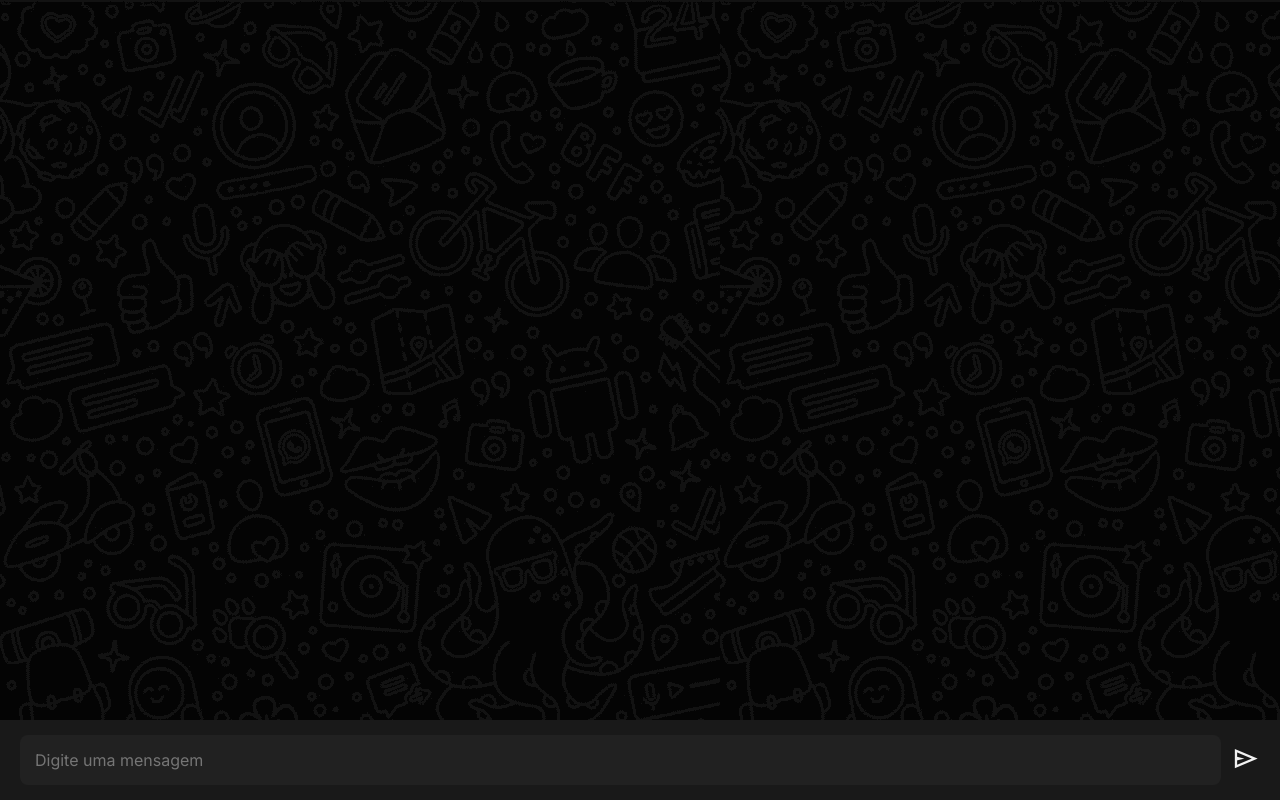
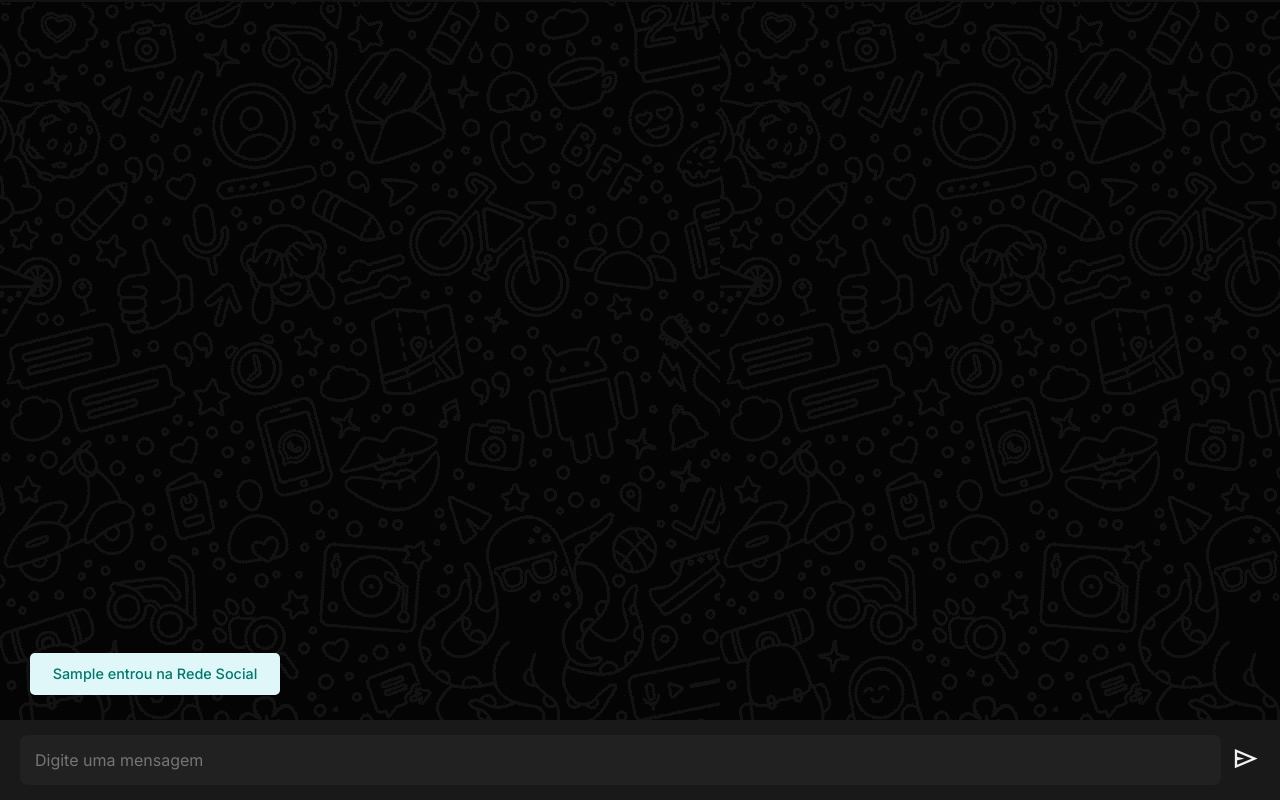
Before and after one commit to MagOss27/Social-Network, a plain HTML site: page frontend/index.html in a window 1280 px wide. Both pictures are taken after typing "Sample" into the empty fields and a click on the button "Entrar". Drawn offline with nearby package versions, Linux system fonts and the light colour scheme.

Commit message:
fix: Adicionado mensagem de quem se conecta

```diff
--- a/frontend/css/style.css
+++ b/frontend/css/style.css
@@ -163,3 +163,13 @@ body {
     font-weight: 700;
     color: cadetblue;
 }
+
+.message--system {
+    text-align: center;
+    background-color: #e0f7fa;
+    color: #00796b;
+    padding: 10px;
+    border-radius: 5px;
+    font-size: 0.85rem;
+    margin: 10px 0;
+}
--- a/frontend/js/script.js
+++ b/frontend/js/script.js
@@ -89,6 +89,13 @@ const processMessage = ({ data }) => {
     scrollScreen()
 }
 
+const createSystemMessageElement = (content) => {
+    const div = document.createElement("div");
+    div.classList.add("message--system");
+    div.innerHTML = content;
+    return div;
+};
+
 const handleLogin = (event) => {
     event.preventDefault();
 
@@ -98,6 +105,10 @@ const handleLogin = (event) => {
 
     login.style.display = "none";
     chat.style.display = "flex";
+
+    // Exibe mensagem de entrada do usuário na rede social
+    const systemMessage = createSystemMessageElement(`${user.name} entrou na Rede Social`);
+    chatMessages.appendChild(systemMessage);
 
     websocket = new WebSocket("wss://social-network-backend-hzi8.onrender.com");
     websocket.onmessage = processMessage
```
